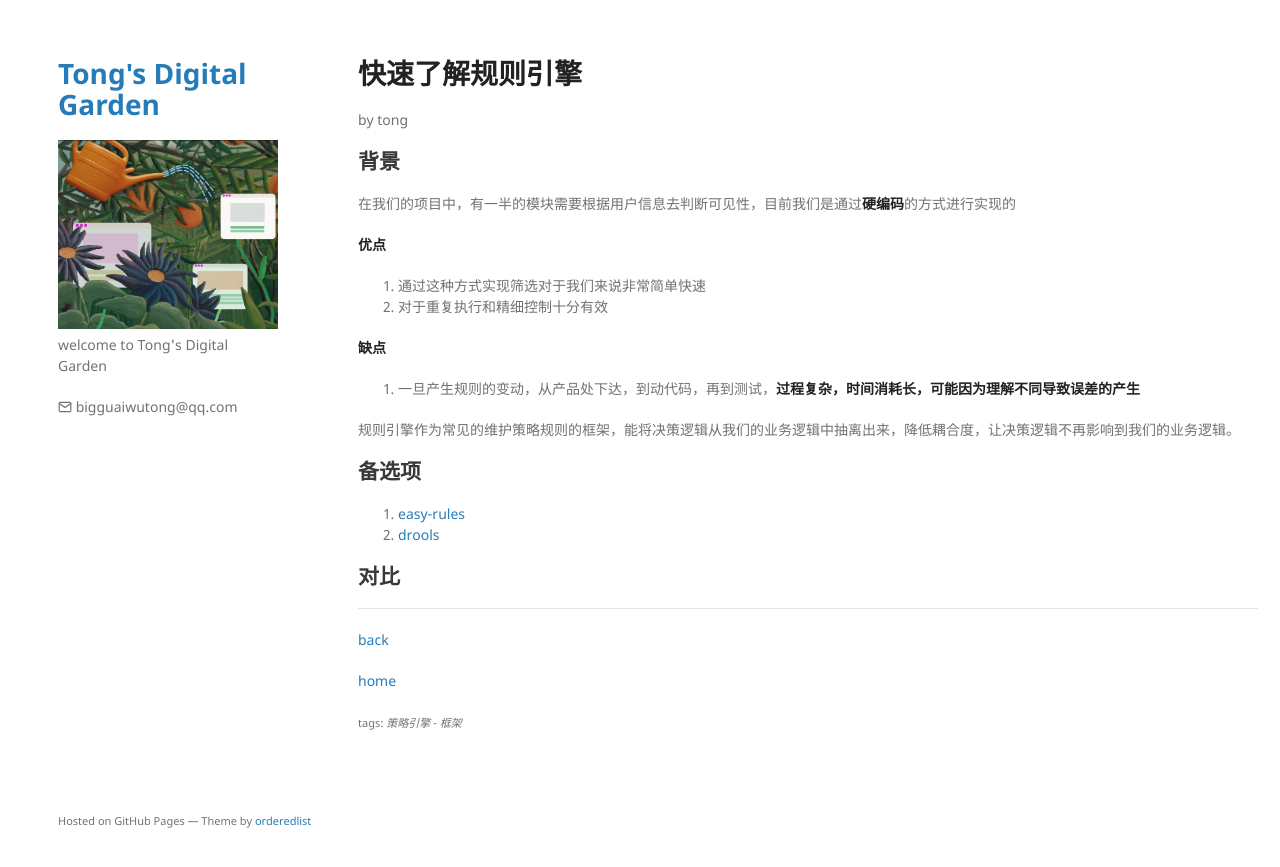
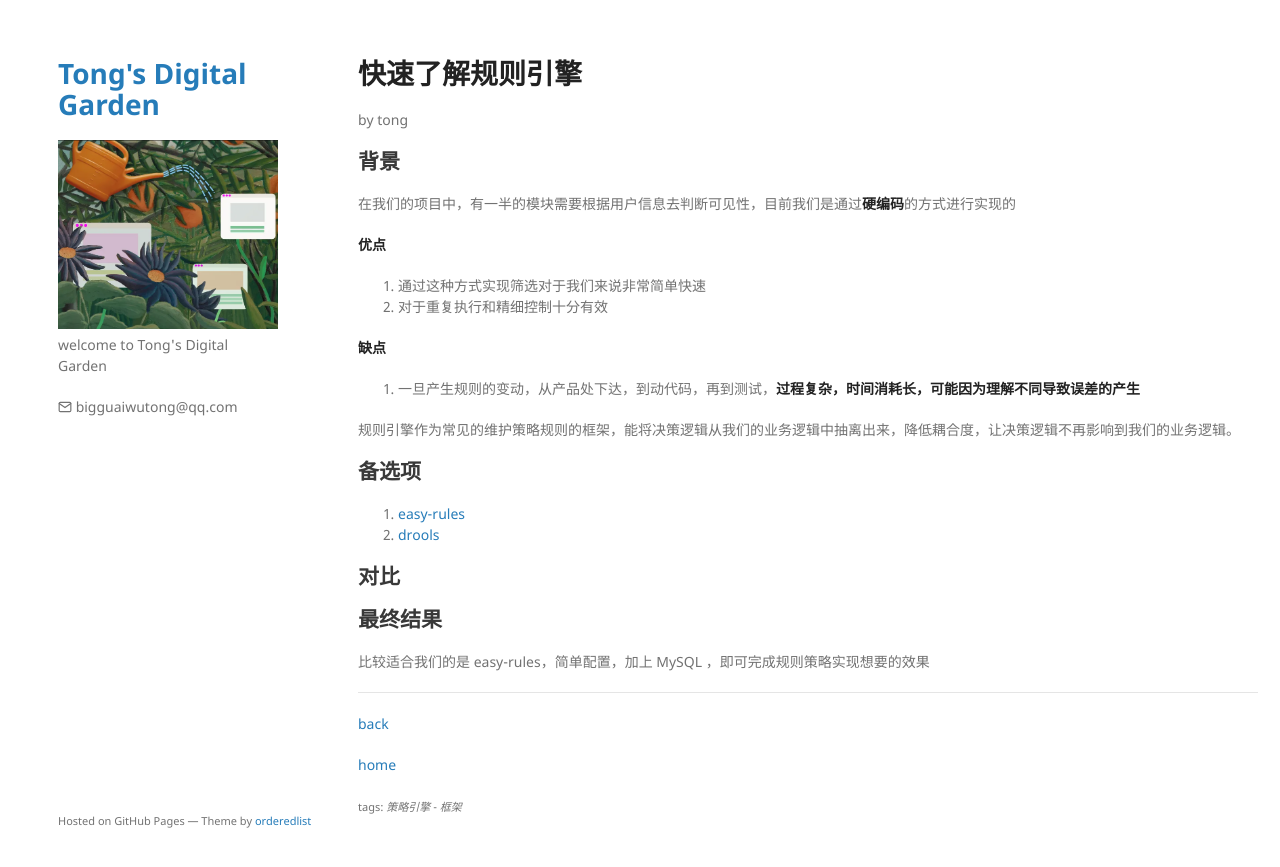
Before and after one commit to TongCodeSpace/TongCodeSpace.github.io, a Jekyll site: the page built from note/编程/框架学习/策略模型/规则引擎.md, in a window 1280 px wide. Shown: the top 867 px of the page. Built offline with Jekyll 4.4.1, drawn with Linux system fonts in a browser that asks for light colours; comment, search, counter and statistics services are not loaded.

Commit message:
vault backup: M note/编程/框架学习/策略模型/规则引擎.md

```diff
--- a/note/编程/框架学习/策略模型/规则引擎.md
+++ b/note/编程/框架学习/策略模型/规则引擎.md
@@ -27,6 +27,8 @@ title: 快速了解规则引擎
 ## 对比
 
 
+## 最终结果
+比较适合我们的是 easy-rules，简单配置，加上 MySQL ，即可完成规则策略实现想要的效果
 
 ---
 [back](../../编程相关文章汇总.md)
```
